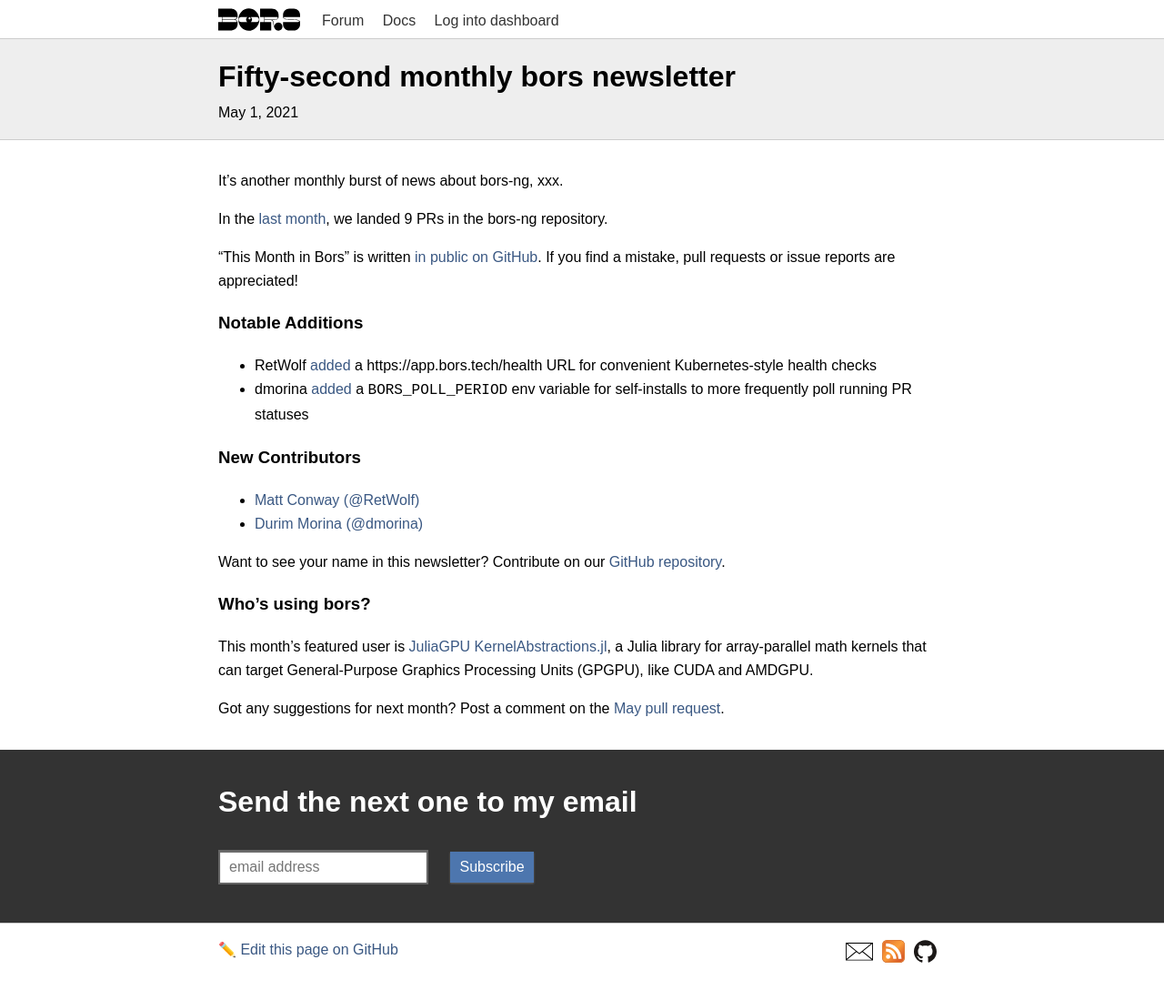
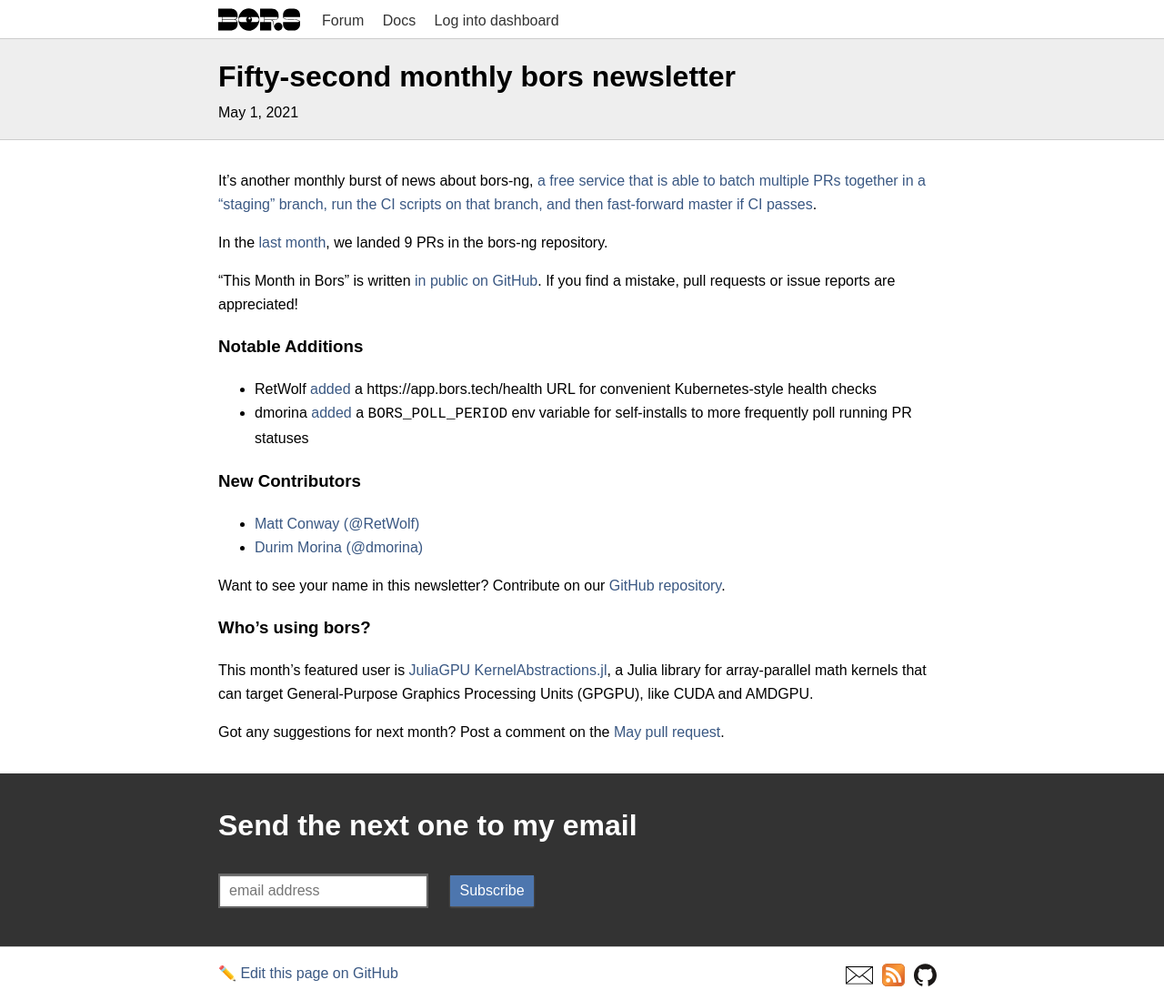
Before and after one commit to bors-ng/bors-ng.github.io, a Jekyll site: the page built from _posts/2021-05-01-tmib-52.md, in a window 1280 px wide. Shown: the whole page at 91% size. Built offline with Jekyll 4.4.1, drawn with Linux system fonts in a browser that asks for light colours; before the commit the page ends 1073 px from its top, so only the background shows below that.

Commit message:
Add summary

```diff
--- a/_posts/2021-05-01-tmib-52.md
+++ b/_posts/2021-05-01-tmib-52.md
@@ -2,11 +2,11 @@
 layout:     post
 title:      Fifty-second monthly bors newsletter
 date:       2021-05-01 00:00:00
-summary:    This April, XXX
+summary:    This April, we added a couple features for self-hosters
 categories: newsletter
 ---
 
-It's another monthly burst of news about bors-ng, xxx.
+It's another monthly burst of news about bors-ng, [a free service that is able to batch multiple PRs together in a "staging" branch, run the CI scripts on that branch, and then fast-forward master if CI passes](https://github.com/leanprover-community/mathlib/blob/master/docs/contribute/bors.md).
 
 In the [last month](https://github.com/bors-ng/bors-ng/pulls?q=is%3Apr+is%3Amerged+closed%3A2021-04-01..2021-04-30),
 we landed 9 PRs in the bors-ng repository.
```
